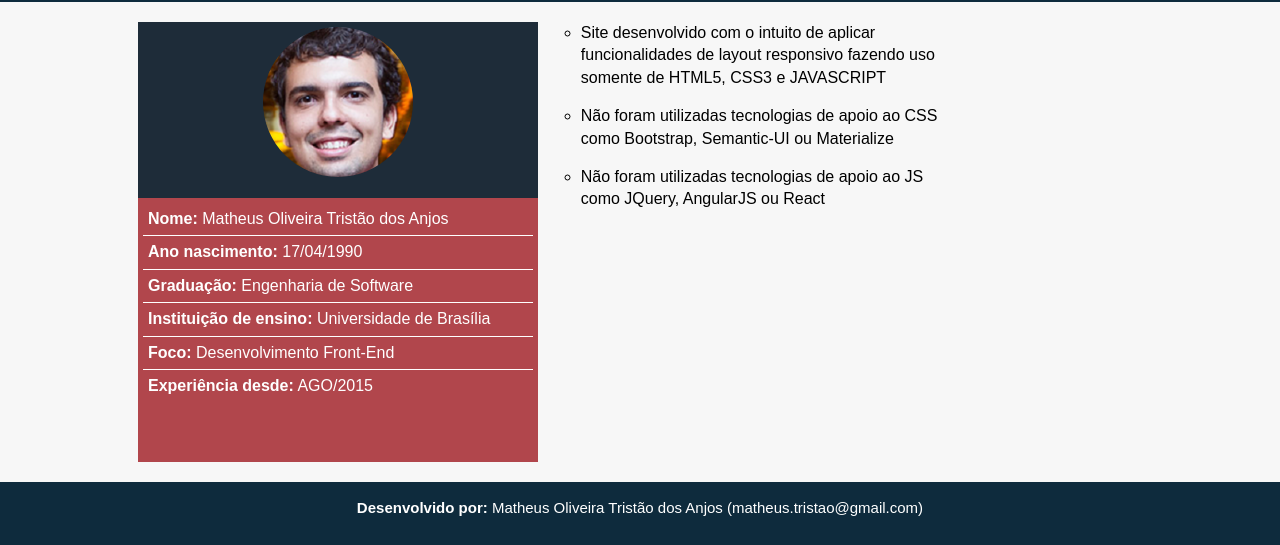
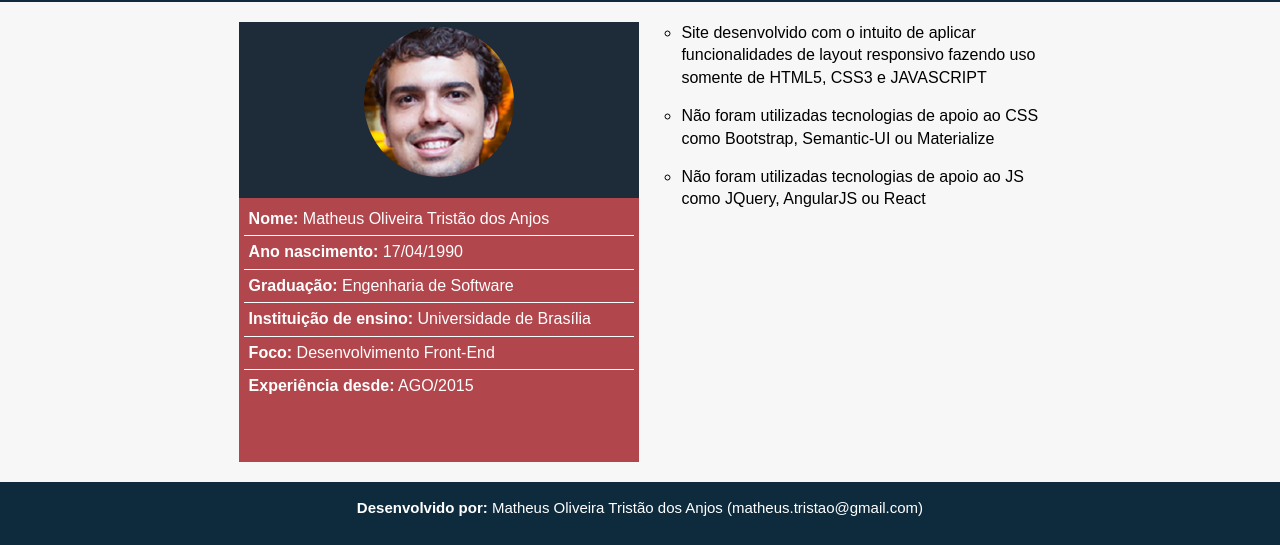
Before and after one commit to matheustristao/layout-responsivo, a plain HTML site: page sobre.html in a window 1280 px wide. Shown: the part 78-623 px from the top of the page. Drawn offline with Linux system fonts and the light colour scheme.

Commit message:
centralização do container do card

```diff
--- a/css/style.css
+++ b/css/style.css
@@ -21,11 +21,17 @@ main {
     padding: 0 1em;
 }
 
+/* Melhorar centralização do container*/
+#sobre main div#container{
+    text-align: center;
+}
+
 #sobre main section{
     display: inline-block;
     max-width: 400px;
     width: 100%;
     vertical-align: top;
+    text-align: left;
 }
 
 #sobre main section#contentAbout{
--- a/sobre.html
+++ b/sobre.html
@@ -37,6 +37,8 @@
             </div>
 
             <main id="main">
+
+                <div id="container">
 
                     <section id="descricaoMatheus">
 
@@ -93,6 +95,8 @@
                         </ul>
                     </section>
 
+                </div>
+
             </main>
 
             <footer>
```
Lines whose indentation alone changed are shown as unchanged.
